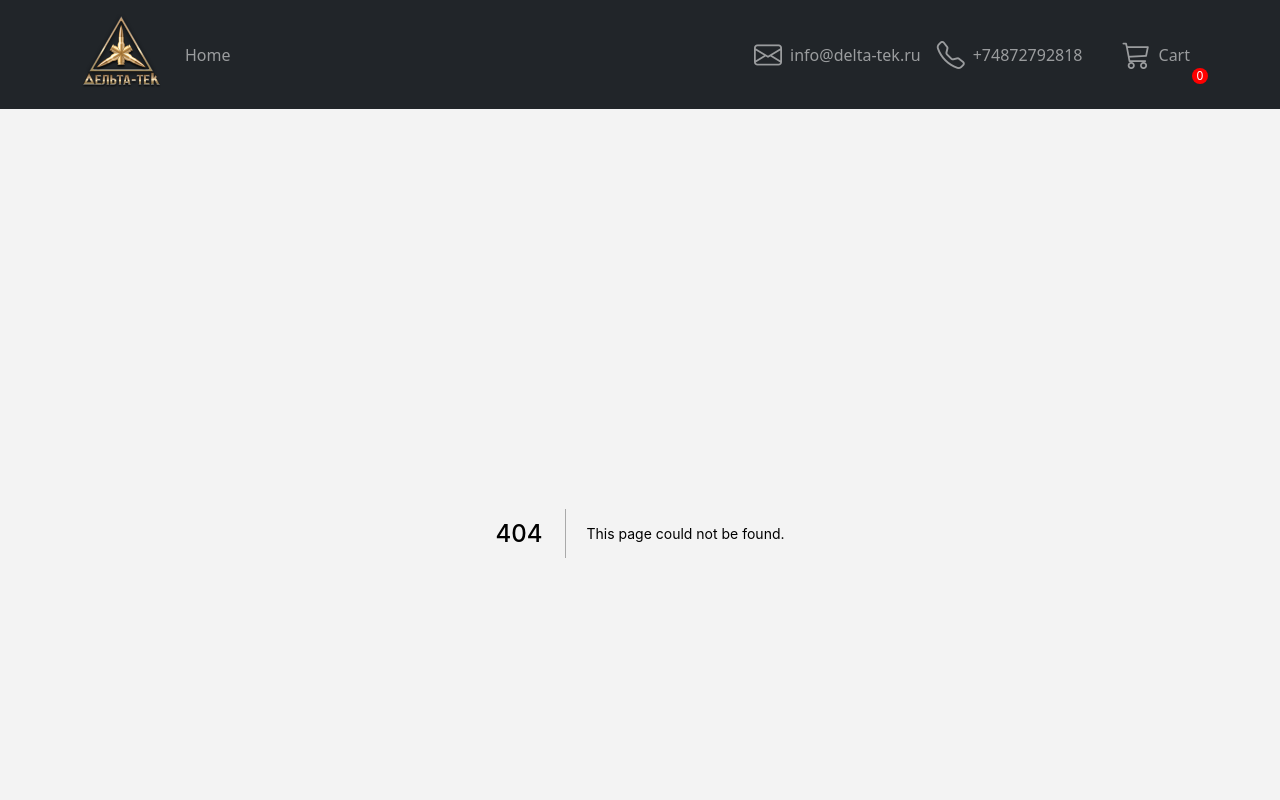
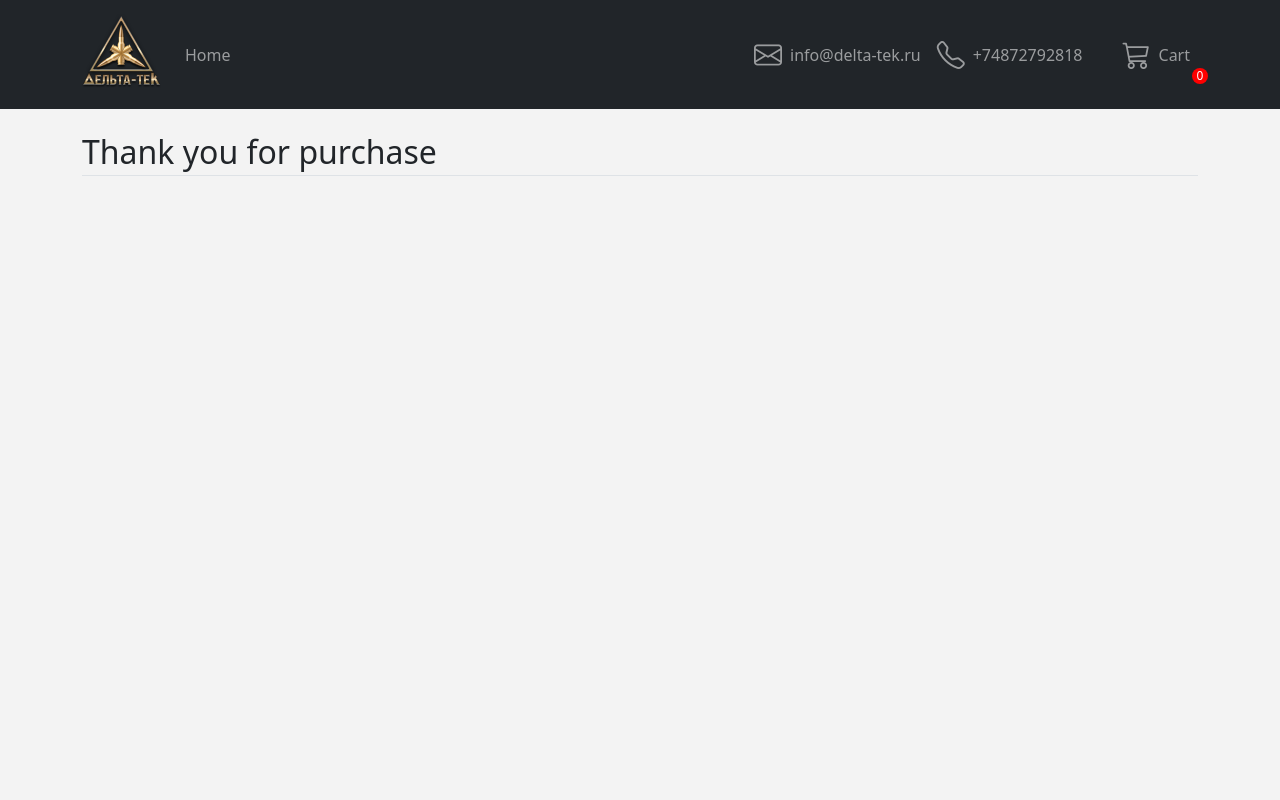
Before and after one commit to iwannabekoshka/delta-tek, a Next.js app in the folder client/: page /purchase in a window 1280 px wide. Before the commit this address had no page. Shown: the top 800 px of the page. Built offline with nearby package versions, Linux system fonts and the light colour scheme.

Commit message:
feat: добавлена страница после покупки

```diff
--- a/client/pages/_app.js
+++ b/client/pages/_app.js
@@ -41,6 +41,10 @@ function MyApp({Component, pageProps}) {
 		})
 	}
 
+	const clearCart = () => {
+		setCartItems([])
+	}
+
 	const setAuthParams = (accessToken, tokenType) => {
 		setAccessToken(prev => accessToken)
 		setTokenType(prev => tokenType)
@@ -60,6 +64,7 @@ function MyApp({Component, pageProps}) {
 					changeItemCount={changeItemCount}
 					setAuthParams={setAuthParams}
 					authParams={authParams}
+					clearCart={clearCart}
 				/>
 			</Layout>
 		</>
--- a/client/pages/cart.js
+++ b/client/pages/cart.js
@@ -2,6 +2,7 @@ import Layout from "../components/layouts/Layout";
 import Section from "../components/layouts/Section";
 import {useEffect, useState} from "react";
 import CartItem from "../components/CartItem";
+import {useRouter} from "next/router";
 
 
 export default function Cart(props) {
@@ -9,6 +10,8 @@ export default function Cart(props) {
 	const [index, setIndex] = useState('')
 	const [phone, setPhone] = useState('')
 	const [address, setAddress] = useState('')
+
+	const router = useRouter()
 
 	let cartItems = props.cartItems
 	const changePhone = (event) => {
@@ -34,6 +37,8 @@ export default function Cart(props) {
 
 	const submitForm = (event) => {
 		event.preventDefault();
+
+		router.push('/purchase')
 	}
 
 	return (
--- /dev/null
+++ b/client/pages/purchase.js
@@ -0,0 +1,18 @@
+import React, {useEffect} from 'react';
+import Section from "../components/layouts/Section";
+
+function Purchase(props) {
+	useEffect(() => {
+		props.clearCart()
+	}, [])
+
+	return (
+		<Section title="Thank you for purchase">
+			<div className="container">
+
+			</div>
+		</Section>
+	);
+}
+
+export default Purchase;
```
